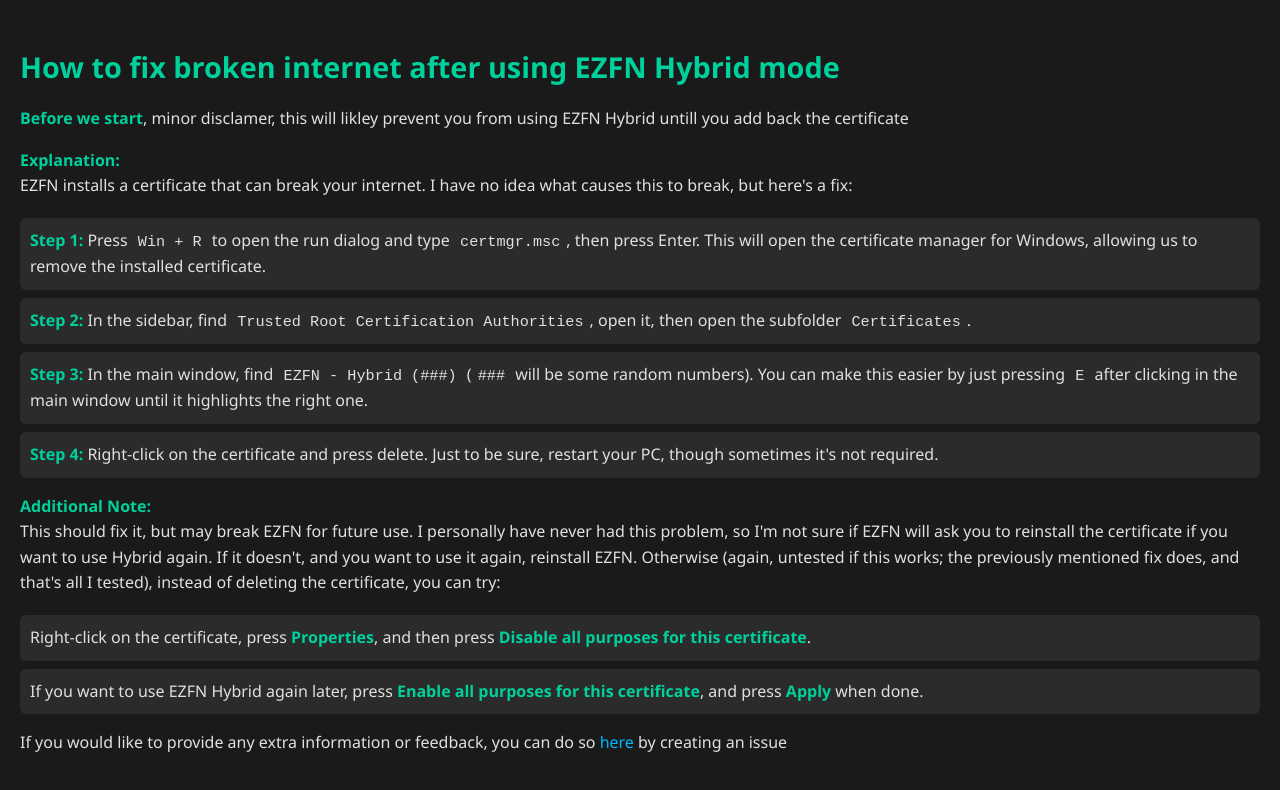
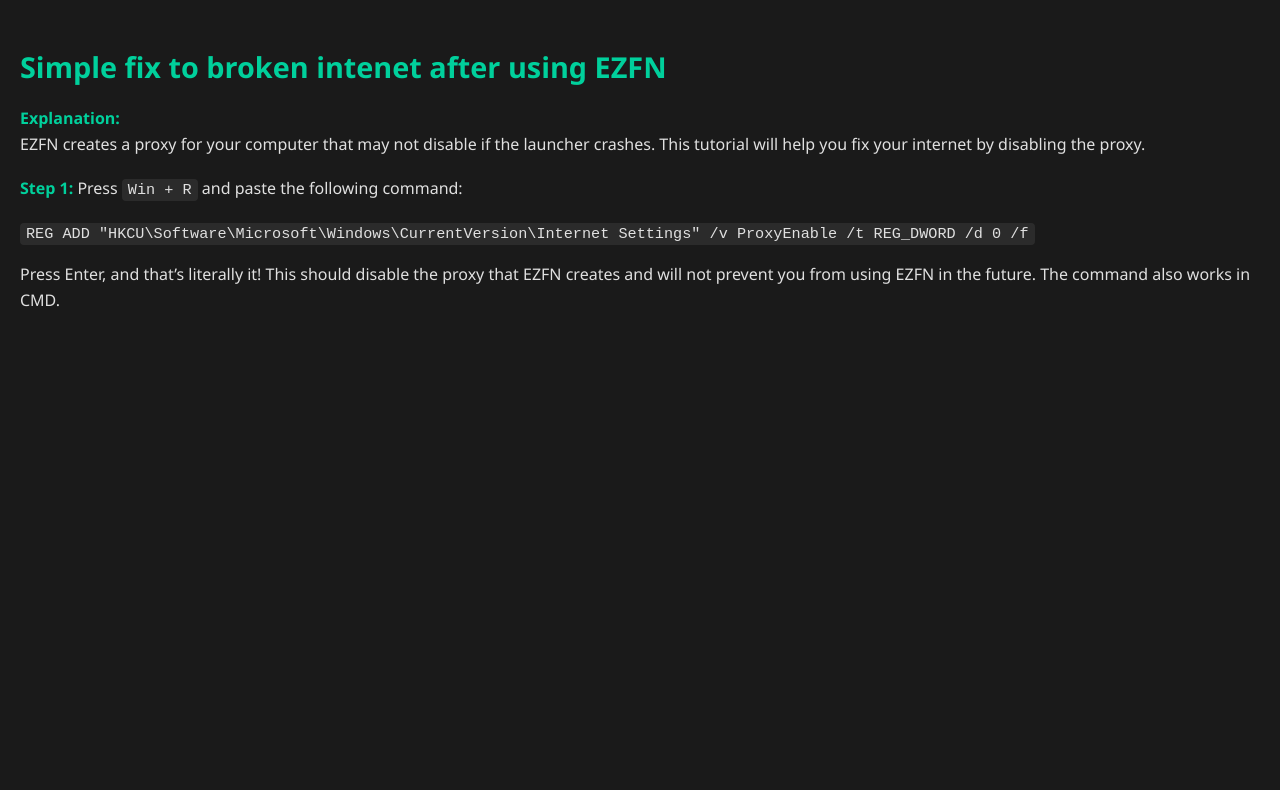
Before and after one commit to gabrielzv1233/EZFN-CertFix, a plain HTML site: page index.html in a window 1280 px wide. Drawn offline with Linux system fonts and the light colour scheme.

Commit message:
Update index.html

```diff
--- a/index.html
+++ b/index.html
@@ -3,7 +3,7 @@
 <head>
     <meta charset="UTF-8">
     <meta name="viewport" content="width=device-width, initial-scale=1.0">
-    <title>EZFN Hybrid Cert fix</title>
+    <title>EZFN "breaking" intenet fix</title>
     <style>
         body {
             font-family: 'Segoe UI', Tahoma, Geneva, Verdana, sans-serif;
@@ -33,45 +33,15 @@
         strong {
             color: #00d09c;
         }
-        a {
-            color: #00b7ff;
-            text-decoration: none;
-        }
-        a:hover {
-            text-decoration: underline;
-        }
-        ul {
-            list-style: none;
-            padding: 0;
-        }
-        ul li {
-            background-color: #2b2b2b;
-            margin-bottom: 0.5rem;
-            padding: 10px;
-            border-radius: 6px;
-        }
     </style>
 </head>
 <body>
-    <h2>How to fix broken internet after using EZFN Hybrid mode</h2>
-    <strong>Before we start</strong>, minor disclamer, this will likley prevent you from using EZFN Hybrid untill you add back the certificate<br>
+    <h2>Simple fix to broken intenet after using EZFN</h2>
     <p><strong>Explanation:</strong><br>
-    EZFN installs a certificate that can break your internet. I have no idea what causes this to break, but here's a fix:</p>
+    EZFN creates a proxy for your computer that may not disable if the launcher crashes. This tutorial will help you fix your internet by disabling the proxy.</p>
 
-    <ul>
-        <li><strong>Step 1:</strong> Press <code>Win + R</code> to open the run dialog and type <code>certmgr.msc</code>, then press Enter. This will open the certificate manager for Windows, allowing us to remove the installed certificate.</li>
-        <li><strong>Step 2:</strong> In the sidebar, find <code>Trusted Root Certification Authorities</code>, open it, then open the subfolder <code>Certificates</code>.</li>
-        <li><strong>Step 3:</strong> In the main window, find <code>EZFN - Hybrid (###)</code> (<code>###</code> will be some random numbers). You can make this easier by just pressing <code>E</code> after clicking in the main window until it highlights the right one.</li>
-        <li><strong>Step 4:</strong> Right-click on the certificate and press delete. Just to be sure, restart your PC, though sometimes it's not required.</li>
-    </ul>
-
-    <p><strong>Additional Note:</strong><br>
-    This should fix it, but may break EZFN for future use. I personally have never had this problem, so I'm not sure if EZFN will ask you to reinstall the certificate if you want to use Hybrid again. If it doesn't, and you want to use it again, reinstall EZFN. Otherwise (again, untested if this works; the previously mentioned fix does, and that's all I tested), instead of deleting the certificate, you can try:</p>
-
-    <ul>
-        <li>Right-click on the certificate, press <strong>Properties</strong>, and then press <strong>Disable all purposes for this certificate</strong>.</li>
-        <li>If you want to use EZFN Hybrid again later, press <strong>Enable all purposes for this certificate</strong>, and press <strong>Apply</strong> when done.</li>
-    </ul>
-    If you would like to provide any extra information or feedback, you can do so <a href="https://github.com/gabrielzv1233/EZFN-CertFix/issues">here</a> by creating an issue
+    <p><strong>Step 1:</strong> Press <code>Win + R</code> and paste the following command:</p>
+    <pre><code>REG ADD "HKCU\Software\Microsoft\Windows\CurrentVersion\Internet Settings" /v ProxyEnable /t REG_DWORD /d 0 /f</code></pre>
+    <p>Press Enter, and that’s literally it! This should disable the proxy that EZFN creates and will not prevent you from using EZFN in the future. The command also works in CMD.</p>
 </body>
 </html>
```
